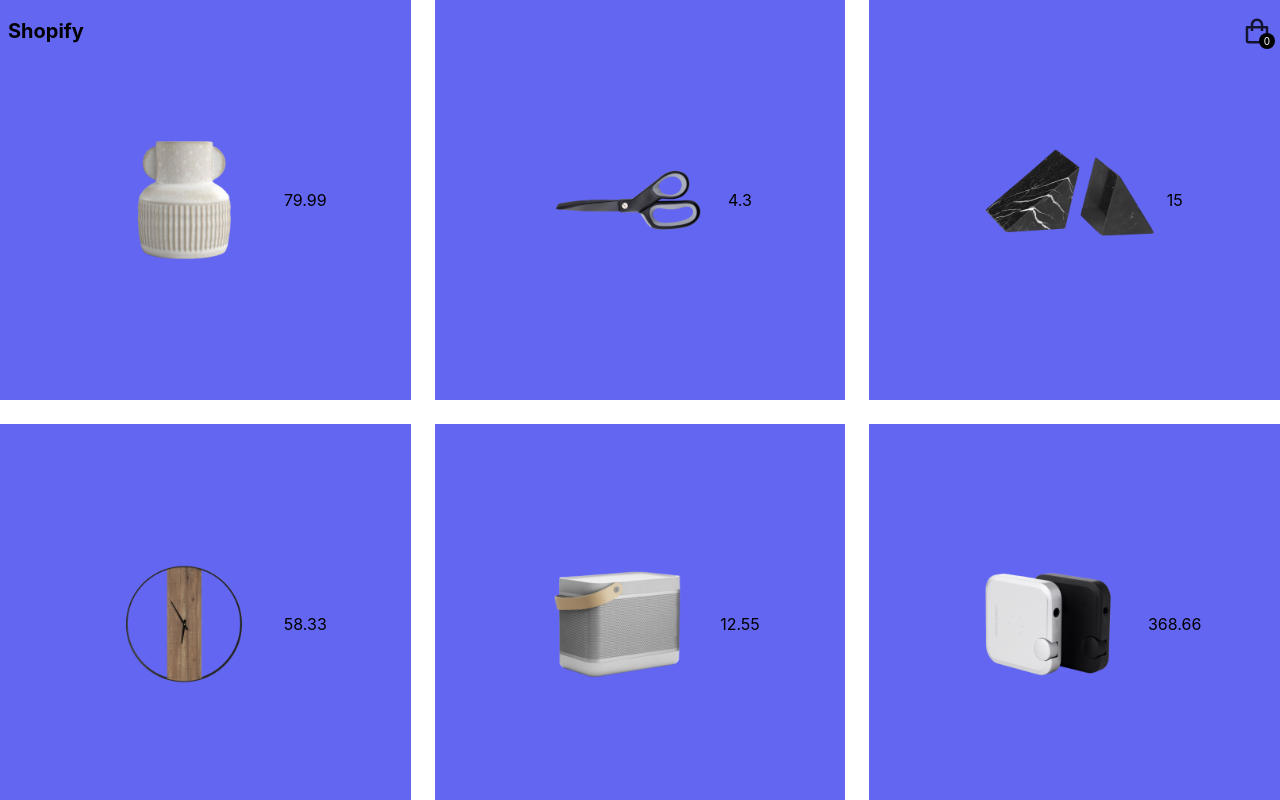
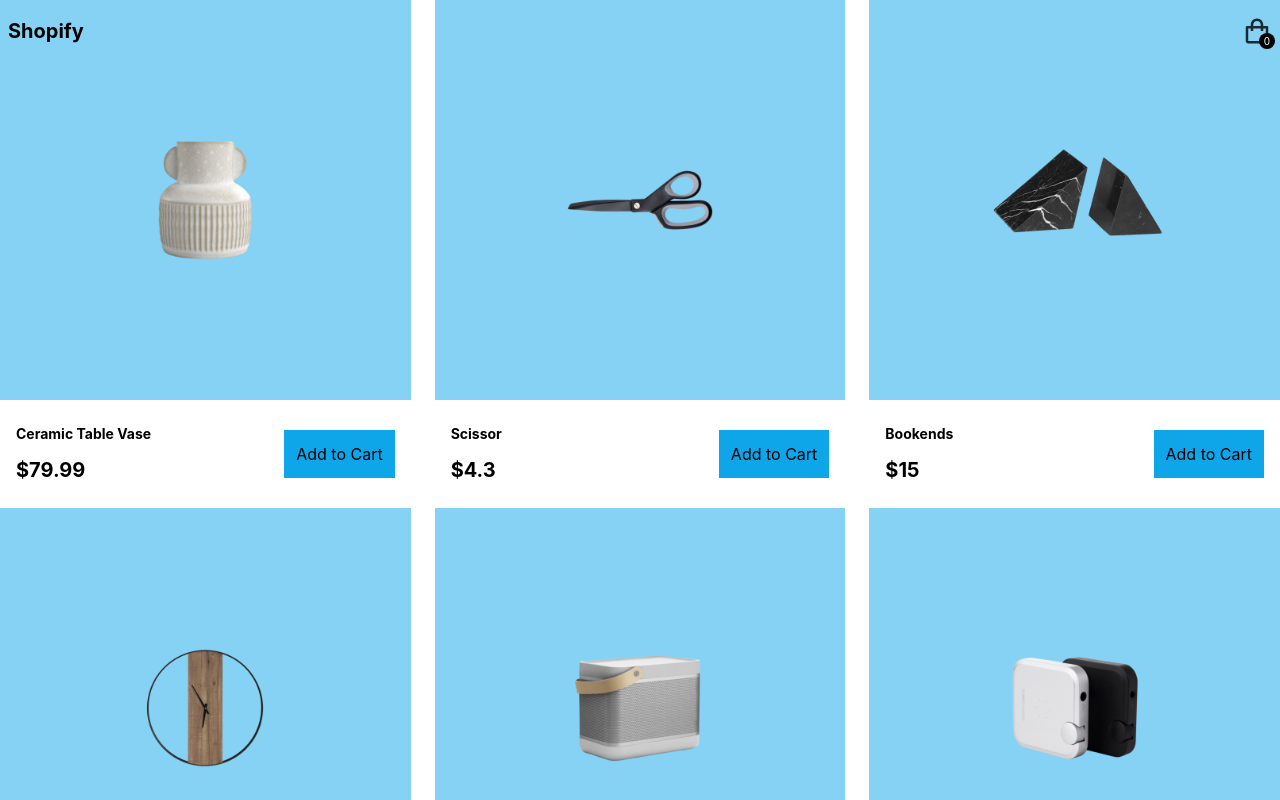
Before and after one commit to walexy026/tailwind-shopping-cart, a React (Create React App) app: page / in a window 1280 px wide. Shown: the top 800 px of the page. Built offline with nearby package versions, Linux system fonts and the light colour scheme.

Commit message:
navbar scroll effect

```diff
--- a/src/components/Navbar.jsx
+++ b/src/components/Navbar.jsx
@@ -1,9 +1,20 @@
-import React from "react";
+import React, { useEffect, useState } from "react";
 import { BiShoppingBag } from "react-icons/bi";
 
-export default function navbar() {
+export default function Navbar() {
+  const [scroll, setScroll] = useState(false);
+
+  useEffect(() => {
+    window.addEventListener("scroll", () => {
+      setScroll(window.scrollY > 20);
+    });
+  }, []);
   return (
-    <div className="fixed top-0 left-0 w-full z-20">
+    <div
+      className={`${
+        scroll ? "bg-sky-500 shadow-lg" : ""
+      } fixed top-0 left-0 w-full z-20`}
+    >
       <div className=" flex items-center justify-between relative container  py-4 px-2 mx-auto">
         <div className="font-bold text-xl">Shopify</div>
         <div className="relative cursor-pointer">
--- a/src/components/ShoppingItems.jsx
+++ b/src/components/ShoppingItems.jsx
@@ -4,9 +4,15 @@ export default function ShoppingItems({ item }) {
   const { id, image, name, price } = item;
   return (
     <div>
-      <div className="flex items-center justify-center h-[400px] bg-indigo-500 ">
+      <div className="flex items-center justify-center h-[400px] bg-sky-500/50 ">
         <img src={image} alt="" className="w-[200px]" />
-        <p>{price}</p>
+      </div>
+      <div className="mt-6 flex justify-between items-center px-4">
+        <div>
+          <div className="text-sm font-bold mb-3"> {name}</div>
+          <div className="text-xl font-bold">${price}</div>
+        </div>
+        <button className="bg-sky-500 p-3 rounded-500">Add to Cart</button>
       </div>
     </div>
   );
```
